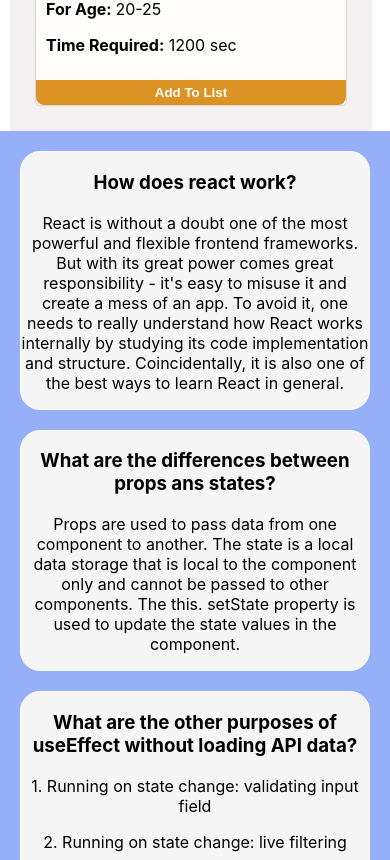
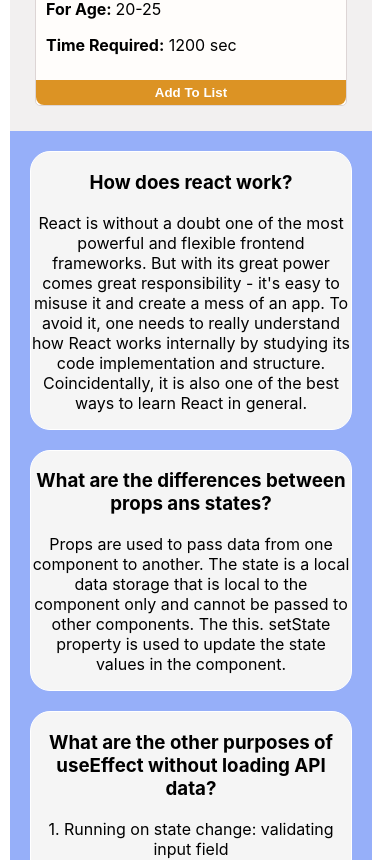
Before and after one commit to katibur/RIP-Diet-gym, a React (Create React App) app: page / in a window 390 px wide. Shown: the part 4400-5260 px from the top of the page. Built offline with nearby package versions, Linux system fonts and the light colour scheme.

Commit message:
responsiveness updated

```diff
--- a/src/App.js
+++ b/src/App.js
@@ -1,13 +1,13 @@
 import './App.css';
 import Home from './Components/Home/Home';
-import Questions from './Components/Questions/Questions';
+
 
 function App() {
 
   return (
     <div className="App">
       <Home></Home>
-      <Questions></Questions>
+
     </div>
   );
 }
--- a/src/Components/Activities/Activities.css
+++ b/src/Components/Activities/Activities.css
@@ -1,7 +1,6 @@
 .activities-container {
     display: grid;
     grid-template-columns: repeat(3, 1fr);
-
 }
 
 .activities-section {
--- a/src/Components/Home/Home.js
+++ b/src/Components/Home/Home.js
@@ -2,6 +2,7 @@
 import Activities from '../Activities/Activities';
 import Header from '../Header/Header';
 import Profile from '../Profile/Profile';
+import Questions from '../Questions/Questions'
 
 import './Home.css'
 
@@ -15,6 +16,7 @@
             <div>
                 <Profile></Profile>
             </div>
+            <Questions></Questions>
         </div>
     );
 };
--- a/src/Components/Questions/Questions.css
+++ b/src/Components/Questions/Questions.css
@@ -2,6 +2,8 @@
     text-align: justify;
     padding: 20px;
     background-color: rgb(150, 175, 249);
+    margin-left: 70px;
+    margin-right: 70px;
 }
 
 .questions-and-answers-div {
@@ -11,3 +13,21 @@
     margin-bottom: 20px;
     background-color: whitesmoke;
 }
+
+
+/* responsive for tablet devices */
+@media screen and (min-width:689px) and (max-width:992px) {
+    .questions-and-answers {
+        margin-left: 20px;
+        margin-right: 20px;
+    }
+}
+
+
+/* responsive for mobile devices */
+@media screen and (max-width:688px) {
+    .questions-and-answers {
+        margin-left: 10px;
+        margin-right: 10px;
+    }
+}
```
